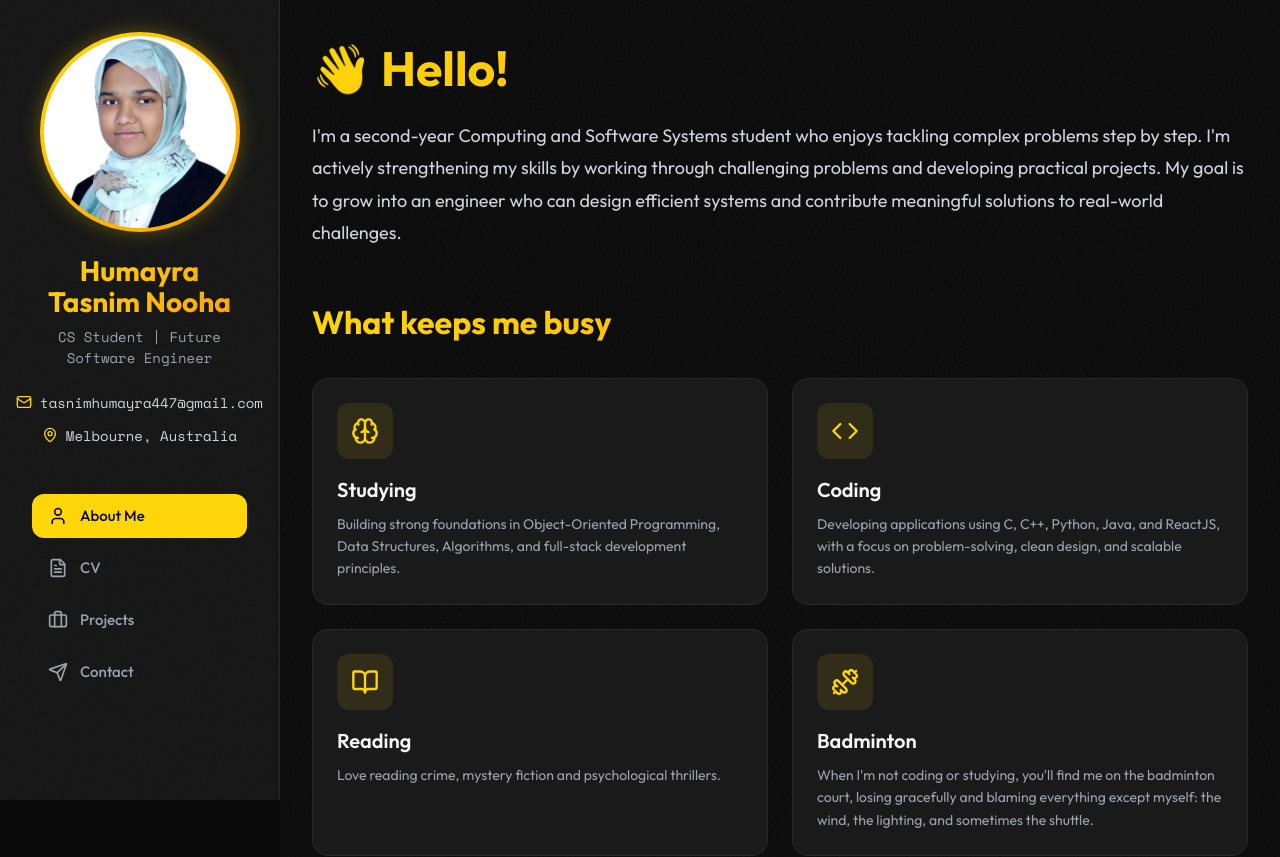
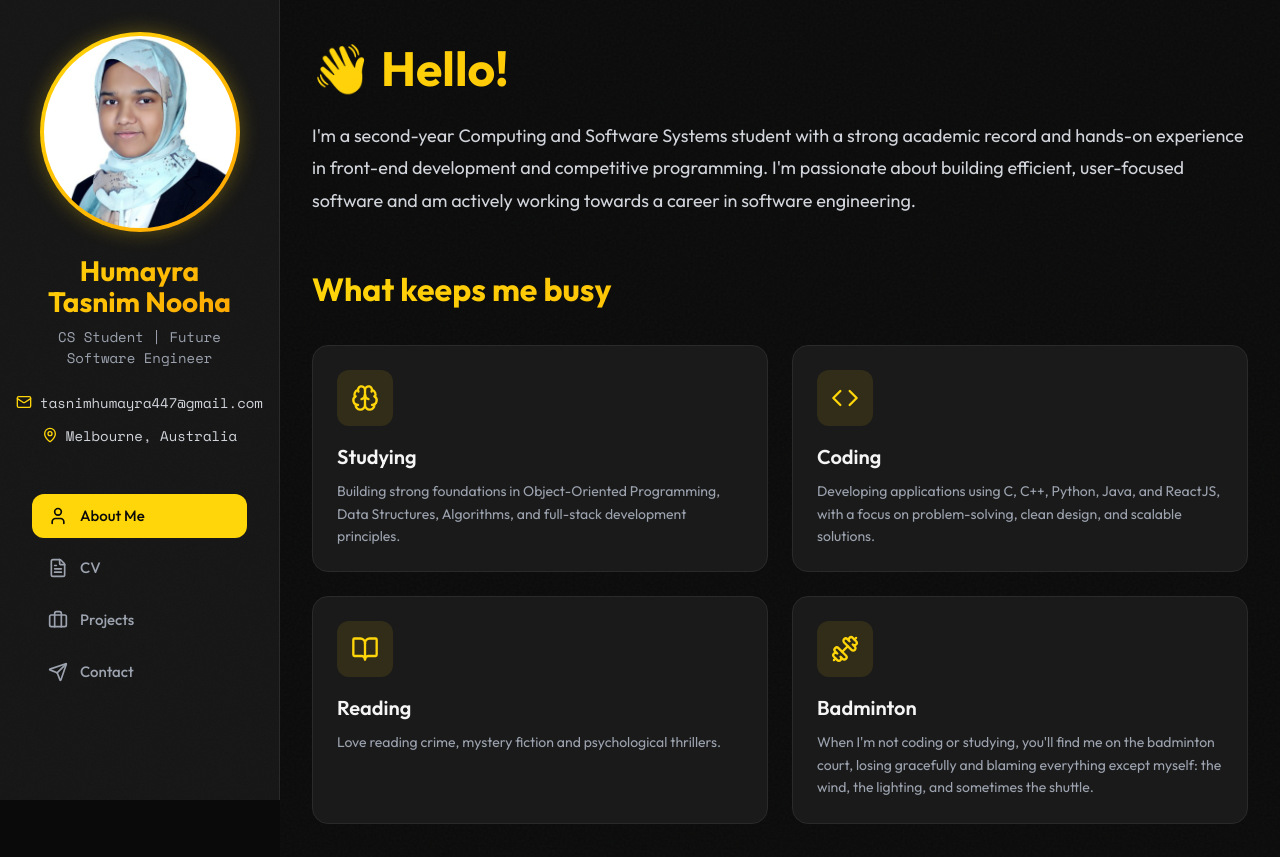
Before and after one commit to tasnimhumayra447/Personal-Portfolio-Website, a React (Vite) app in the folder Portfolio/: page / in a window 1280 px wide. Shown: the top 857 px of the page. Built offline with nearby package versions, Linux system fonts and the light colour scheme.

Commit message:
update intro text

```diff
--- a/Portfolio/src/Pages/AboutMePage.jsx
+++ b/Portfolio/src/Pages/AboutMePage.jsx
@@ -34,10 +34,10 @@ function AboutMePage() {
     <div className="page-container section-enter">
       <h2 className="page-title gradient-text">👋 Hello!</h2>
       <p className="page-intro">
-        I'm a second-year Computing and Software Systems student who enjoys tackling complex problems step by step.
-        I'm actively strengthening my skills by working through
-        challenging problems and developing practical projects. My goal is to grow into an engineer who can
-        design efficient systems and contribute meaningful solutions to real-world challenges.
+        I'm a second-year Computing and Software Systems student
+        with a strong academic record and hands-on experience in front-end development and competitive programming.
+        I'm passionate about building efficient,
+        user-focused software and am actively working towards a career in software engineering.
       </p>
 
       <h3 className="section-title gradient-text">What keeps me busy</h3>
```
